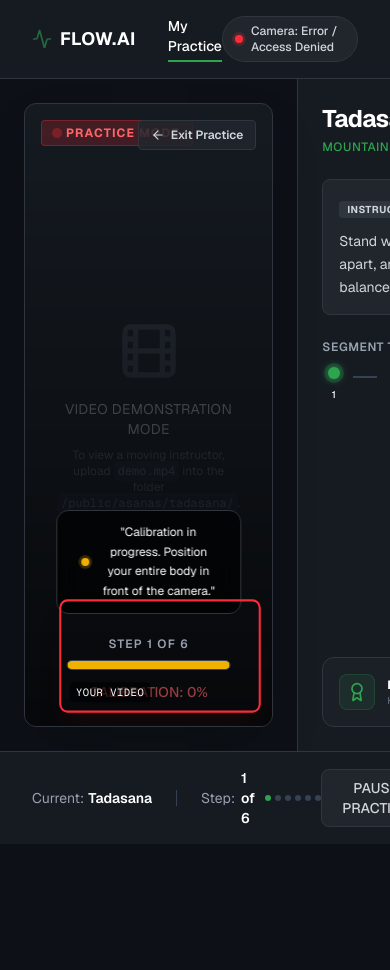
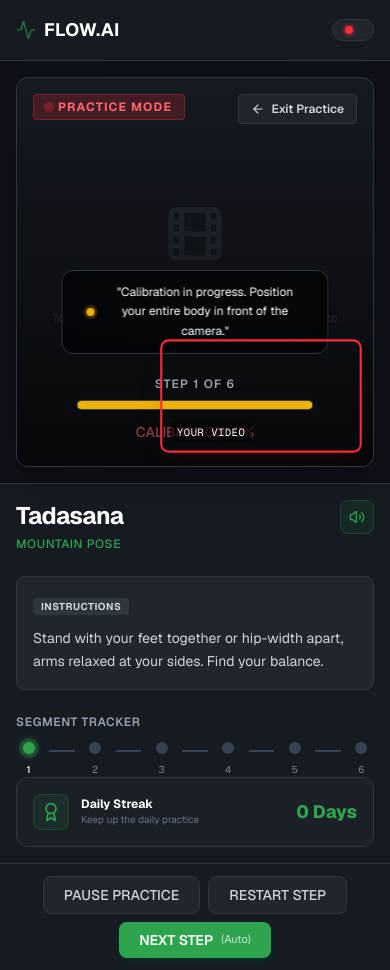
Before and after one commit to Sarthak-SethiNsd/FLOW.AI, a Next.js app: page /pose/tadasana/practice in a window 390 px wide. Before the commit the page ends 844 px from the top, so only its background shows below. Built offline with nearby package versions, Linux system fonts and the light colour scheme.

Commit message:
fix: resolve mobile layout and responsiveness across the application

```diff
--- a/src/app/about/page.js
+++ b/src/app/about/page.js
@@ -11,7 +11,7 @@ export default function AboutPage() {
   const t = aboutData.english;
 
   return (
-    <div className="h-screen flex flex-col justify-between overflow-hidden bg-background text-foreground select-none">
+    <div className="min-h-screen md:h-screen flex flex-col justify-between md:overflow-hidden bg-background text-foreground select-none">
 
       {/* Header */}
       <Header cameraActive={false} />
@@ -95,8 +95,8 @@ export default function AboutPage() {
           </div>
         </div>
 
-        {/* Right Side: Spacer Panel (Reserved for Chatbot in V2) */}
-        <div className="w-96 bg-[#161b22] border-l border-border-dark flex items-center justify-center relative p-6">
+        {/* Right Side: Spacer Panel — hidden on mobile */}
+        <div className="hidden md:flex w-96 bg-[#161b22] border-l border-border-dark items-center justify-center relative p-6">
           <div className="text-center opacity-5">
             <BookOpen className="w-48 h-48 mx-auto" />
           </div>
--- a/src/app/globals.css
+++ b/src/app/globals.css
@@ -25,3 +25,9 @@ body {
   overflow: hidden;
   user-select: none;
 }
+
+@media (max-width: 768px) {
+  body {
+    overflow-y: auto;
+  }
+}
--- a/src/app/page.js
+++ b/src/app/page.js
@@ -11,15 +11,15 @@ export default function HomePage() {
   const asanas = getAllAsanas();
 
   return (
-    <div className="h-screen bg-background text-foreground flex flex-col justify-between overflow-hidden select-none">
+    <div className="min-h-screen md:h-screen bg-background text-foreground flex flex-col justify-between md:overflow-hidden select-none">
       <div>
         <Header cameraActive={false} />
 
         {/* Main Split Layout */}
-        <main className="max-w-5xl mx-auto px-8 py-16 grid grid-cols-1 md:grid-cols-2 gap-12 items-center">
+        <main className="max-w-5xl mx-auto px-4 md:px-8 py-8 md:py-16 grid grid-cols-1 md:grid-cols-2 gap-8 md:gap-12 items-center">
 
           {/* Left: About FLOW.AI Card Menu */}
-          <div className="bg-[#161b22] border border-[#30363d] rounded-2xl p-8 shadow-xl flex flex-col justify-between h-80 hover:border-gray-500 transition-all duration-300">
+          <div className="bg-[#161b22] border border-[#30363d] rounded-2xl p-6 md:p-8 shadow-xl flex flex-col justify-between hover:border-gray-500 transition-all duration-300">
             <div>
               <div className="inline-flex items-center space-x-2 bg-flow-green/10 text-flow-green px-3 py-1 rounded-full border border-flow-green/20 text-xs font-bold uppercase tracking-wider mb-4">
                 <Sparkles className="w-3.5 h-3.5 text-flow-green animate-pulse" />
--- a/src/app/pose/[id]/page.js
+++ b/src/app/pose/[id]/page.js
@@ -15,7 +15,7 @@ export default async function PoseSelectionPage({ params }) {
   }
 
   return (
-    <div className="h-screen flex flex-col justify-between overflow-hidden bg-background text-foreground select-none">
+    <div className="min-h-screen md:h-screen flex flex-col justify-between md:overflow-hidden bg-background text-foreground select-none">
 
       {/* Top Header */}
       <Header cameraActive={false} />
@@ -93,8 +93,8 @@ export default async function PoseSelectionPage({ params }) {
           </div>
         </div>
 
-        {/* Right Side: Spacer Panel (Reserved for Chatbot in V2) */}
-        <div className="w-96 bg-[#161b22] border-l border-[#30363d] flex items-center justify-center relative p-6 flex-shrink-0">
+        {/* Right Side: Spacer Panel — hidden on mobile */}
+        <div className="hidden md:flex w-96 bg-[#161b22] border-l border-[#30363d] items-center justify-center relative p-6 flex-shrink-0">
           <div className="text-center opacity-5">
             <Sparkles className="w-48 h-48 mx-auto text-flow-green" />
           </div>
--- a/src/app/pose/[id]/practice/PracticeClient.js
+++ b/src/app/pose/[id]/practice/PracticeClient.js
@@ -437,7 +437,7 @@ export default function PracticeClient({ asana }) {
       : currentStep.voice_prompt;
 
   return (
-    <div className="h-screen flex flex-col justify-between overflow-hidden bg-background text-foreground select-none relative">
+    <div className="min-h-screen md:h-screen flex flex-col md:overflow-hidden bg-background text-foreground select-none relative">
 
       {/* Top Header */}
       <Header cameraActive={true} cameraConnected={cameraConnected} />
@@ -467,10 +467,10 @@ export default function PracticeClient({ asana }) {
       )}
 
       {/* Main Workspace */}
-      <main className="flex-1 flex overflow-hidden">
+      <main className="flex-1 flex flex-col md:flex-row overflow-y-auto md:overflow-hidden">
 
         {/* Left Side: Interactive Video Player Arena */}
-        <div className="flex-1 p-6 flex flex-col justify-between relative bg-background">
+        <div className="h-[50vh] md:flex-1 md:h-auto p-4 md:p-6 flex flex-col justify-between relative bg-background">
           <div className="relative w-full h-full rounded-xl overflow-hidden bg-panel border border-[#30363d] flex items-center justify-center shadow-2xl">
 
             {/* HTML5 Synchronous Demo Video (Center background) */}
@@ -592,7 +592,7 @@ export default function PracticeClient({ asana }) {
         </div>
 
         {/* Right Side: Instructions Sidebar */}
-        <div className="w-96 bg-panel border-l border-border-dark p-6 flex flex-col justify-between shadow-xl flex-shrink-0">
+        <div className="w-full md:w-96 bg-panel border-t md:border-t-0 md:border-l border-border-dark p-4 md:p-6 flex flex-col justify-between shadow-xl md:flex-shrink-0">
           <div>
             <div className="mb-6 flex justify-between items-start">
               <div>
@@ -678,8 +678,8 @@ export default function PracticeClient({ asana }) {
       </main>
 
       {/* Bottom Footer Control Bar */}
-      <footer className="bg-panel border-t border-border-dark px-8 py-4 flex items-center justify-between">
-        <div className="flex items-center space-x-6">
+      <footer className="bg-panel border-t border-border-dark px-4 md:px-8 py-3 md:py-4 flex flex-col md:flex-row md:items-center md:justify-between gap-2">
+        <div className="hidden md:flex items-center space-x-6">
           <div className="text-sm">
             <span className="text-gray-400">Current:</span>
             <span className="font-semibold text-white ml-1">{asana.name}</span>
@@ -702,7 +702,7 @@ export default function PracticeClient({ asana }) {
         </div>
 
         {/* Action Control Buttons Grid Layout */}
-        <div className="flex items-center space-x-3">
+        <div className="flex items-center flex-wrap gap-2 justify-center md:justify-start">
           <button
             onClick={handlePause}
             className="px-5 py-2 rounded-lg text-sm font-medium bg-[#21262d] hover:bg-[#30363d] text-gray-300 border border-[#30363d] transition"
--- a/src/app/pose/[id]/watch/WatchClient.js
+++ b/src/app/pose/[id]/watch/WatchClient.js
@@ -974,13 +974,13 @@ export default function WatchClient({ asana }) {
 
   // ── RENDER ────────────────────────────────────────────────────────────────
   return (
-    <div className="h-screen flex flex-col overflow-hidden bg-background text-foreground select-none">
+    <div className="min-h-screen md:h-screen flex flex-col md:overflow-hidden bg-background text-foreground select-none">
       <Header cameraActive={false}/>
 
-      <main className="flex-1 flex overflow-hidden">
+      <main className="flex-1 flex flex-col md:flex-row overflow-y-auto md:overflow-hidden">
 
         {/* ── LEFT: Canvas ── */}
-        <div className="flex-1 p-5 flex flex-col relative bg-background">
+        <div className="h-[50vh] md:flex-1 md:h-auto p-5 flex flex-col relative bg-background">
           <div className="relative w-full h-full rounded-xl overflow-hidden bg-panel border border-border-dark
                           flex items-center justify-center shadow-2xl">
 
@@ -1020,7 +1020,7 @@ export default function WatchClient({ asana }) {
         </div>
 
         {/* ── RIGHT: Sidebar ── */}
-        <div className="w-[26rem] bg-panel border-l border-border-dark flex flex-col shadow-xl flex-shrink-0 overflow-hidden">
+        <div className="w-full md:w-[26rem] bg-panel border-t md:border-t-0 md:border-l border-border-dark flex flex-col shadow-xl md:flex-shrink-0 overflow-hidden">
           <div className="flex-1 overflow-y-auto p-5 space-y-4">
 
             {/* Pose title */}
--- a/src/components/Header.js
+++ b/src/components/Header.js
@@ -2,17 +2,17 @@
 
 import React from 'react';
 import Link from 'next/link';
-import { Activity, ShieldCheck, Video, HelpCircle } from 'lucide-react';
+import { Activity } from 'lucide-react';
 
 export default function Header({ cameraConnected = false, cameraActive = false }) {
   return (
-    <header className="flex items-center justify-between px-8 py-4 bg-[#161b22] border-b border-[#30363d] select-none">
-      <div className="flex items-center space-x-8">
+    <header className="flex items-center justify-between px-4 md:px-8 py-4 bg-[#161b22] border-b border-[#30363d] select-none">
+      <div className="flex items-center space-x-4 md:space-x-8">
         <Link href="/" className="flex items-center space-x-2 text-[#2ea44f] hover:opacity-90 transition">
           <Activity className="w-5 h-5 text-flow-green animate-pulse" />
           <span className="font-bold text-white tracking-wide text-lg">FLOW.AI</span>
         </Link>
-        <nav className="flex space-x-6 text-sm font-medium text-gray-400">
+        <nav className="hidden sm:flex space-x-6 text-sm font-medium text-gray-400">
           <Link href="/" className="text-white border-b-2 border-flow-green pb-1">
             My Practice
           </Link>
@@ -25,12 +25,12 @@ export default function Header({ cameraConnected = false, cameraActive = false }
               <span className={`animate-ping absolute inline-flex h-full w-full rounded-full ${cameraConnected ? 'bg-flow-green' : 'bg-red-500'} opacity-75`}></span>
               <span className={`relative inline-flex rounded-full h-2 w-2 ${cameraConnected ? 'bg-flow-green' : 'bg-red-500'}`}></span>
             </span>
-            <span className="text-xs font-medium text-gray-300">
+            <span className="text-xs font-medium text-gray-300 hidden sm:inline">
               Camera: {cameraConnected ? 'Connected' : 'Error / Access Denied'}
             </span>
           </div>
         ) : (
-          <span className="text-xs bg-[#21262d] px-3 py-1.5 rounded-full border border-[#30363d] text-gray-400">
+          <span className="text-xs bg-[#21262d] px-3 py-1.5 rounded-full border border-[#30363d] text-gray-400 hidden sm:inline">
             Camera: Off
           </span>
         )}
```
